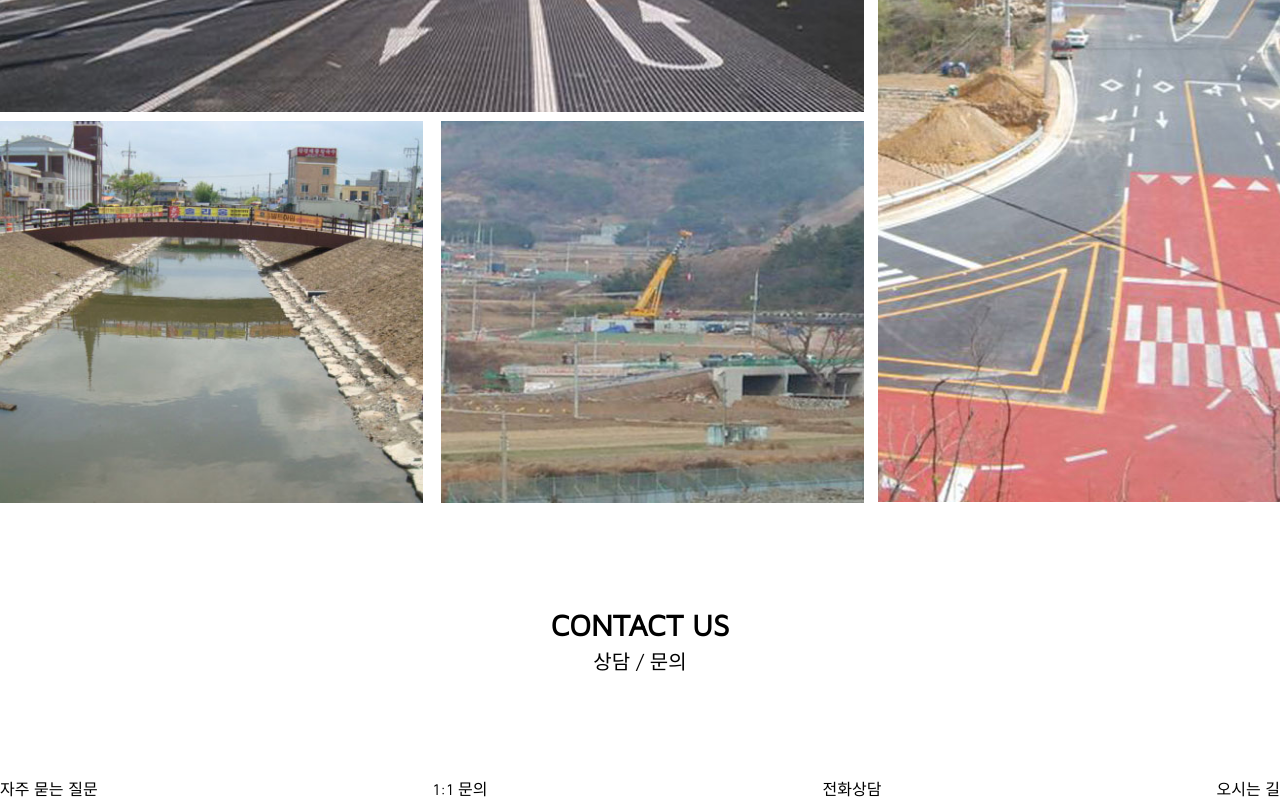
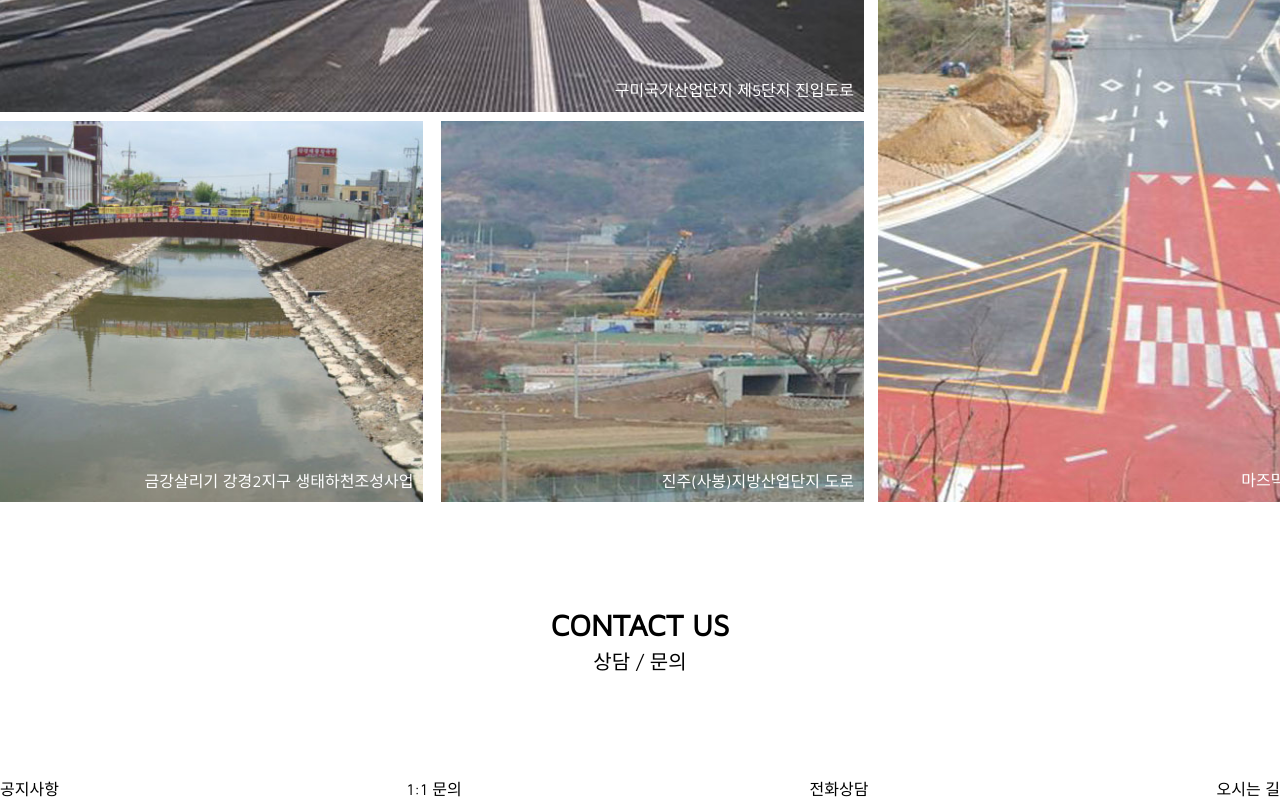
Before and after one commit to chachamin/jageo-redesign, a plain HTML site: page index.html in a window 1280 px wide. Shown: the part 1900-2704 px from the top of the page. Drawn offline with nearby package versions, Linux system fonts and the light colour scheme.

Commit message:
주요실적 수정

```diff
--- a/css/style.css
+++ b/css/style.css
@@ -2,6 +2,7 @@
 
 body {
     font: 16px/1.5 "Maven Pro", "Noto Sans KR", sans-serif;
+    box-sizing: border-box;
 }
 
 .blind {
@@ -141,10 +142,18 @@ article hgroup h3, .contact_wrap hgroup h3 {
     height: 780px;
     display: flex;
     justify-content: space-between;
+    cursor: pointer;
+}
+
+.achievements_box img:hover {
+    transform: scale(1.2);
+    transition-duration: .3s;
 }
 
 .box_left {
     width: 60%;
+    height: 100%;
+    overflow: hidden;
 }
 
 .box_left img {
@@ -154,6 +163,15 @@ article hgroup h3, .contact_wrap hgroup h3 {
 
 .left_top {
     height: 50%;
+    position: relative;
+    overflow: hidden;
+}
+
+.left_top p {
+    position: absolute;
+    bottom: 10px;
+    right: 10px;
+    color: #fff;
 }
 
 .left_bottom {
@@ -161,6 +179,18 @@ article hgroup h3, .contact_wrap hgroup h3 {
     display: flex;
     justify-content: space-between;
     margin-top: 1%;
+}
+
+.left_bottom div {
+    position: relative;
+    overflow: hidden;
+}
+
+.left_bottom p {
+    position: absolute;
+    bottom: 10px;
+    right: 10px;
+    color: #fff;
 }
 
 .left_bottom div:nth-child(1) {
@@ -173,11 +203,20 @@ article hgroup h3, .contact_wrap hgroup h3 {
 
 .box_right {
     width: 39%;
+    position: relative;
+    overflow: hidden;
 }
 
 .box_right img {
     width: 100%;
     height: 100%;
+}
+
+.box_right p {
+    position: absolute;
+    bottom: 10px;
+    right: 10px;
+    color: #fff;
 }
 
 .contact_wrap {
--- a/index.html
+++ b/index.html
@@ -10,6 +10,7 @@
     <link href="https://fonts.googleapis.com/css2?family=Maven+Pro&family=Noto+Sans+KR&display=swap" rel="stylesheet">
     <link rel="stylesheet" href="https://cdn.jsdelivr.net/npm/reset-css@5.0.1/reset.min.css">
     <link rel="stylesheet" href="css/style.css">
+    <script src="https://kit.fontawesome.com/9a1ca0d9e5.js" crossorigin="anonymous"></script>
     <script  src="http://code.jquery.com/jquery-latest.min.js"></script>
 </head>
 <body>
@@ -138,14 +139,22 @@
                     <div class="box_left">
                         <div class="left_top">
                             <img src="images/achievements1.jpg" alt="주요실적">
+                            <p>구미국가산업단지 제5단지 진입도로</p>
                         </div>
                         <div class="left_bottom">
-                            <div><img src="images/achievements2.jpg" alt="주요실적"></div>
-                            <div><img src="images/achievements3.jpg" alt="주요실적"></div>
+                            <div>
+                                <img src="images/achievements2.jpg" alt="주요실적">
+                                <p>금강살리기 강경2지구 생태하천조성사업</p>
+                            </div>
+                            <div>
+                                <img src="images/achievements3.jpg" alt="주요실적">
+                                <p>진주(사봉)지방산업단지 도로</p>
+                            </div>
                         </div>
                     </div>
                     <div class="box_right">
                         <img src="images/achievements4.jpg" alt="주요실적">
+                        <p>마즈막재-진의실간 도로공사</p>
                     </div>
                 </div>
             </article>
@@ -158,7 +167,7 @@
                 <h3>상담 / 문의</h3>
             </hgroup>
                 <ul class="contact_list">
-                    <li><a href="#">자주 묻는 질문</a></li>
+                    <li><a href="#">공지사항</a></li>
                     <li><a href="#">1:1 문의</a></li>
                     <li><a href="#">전화상담</a></li>
                     <li><a href="#">오시는 길</a></li>
```
